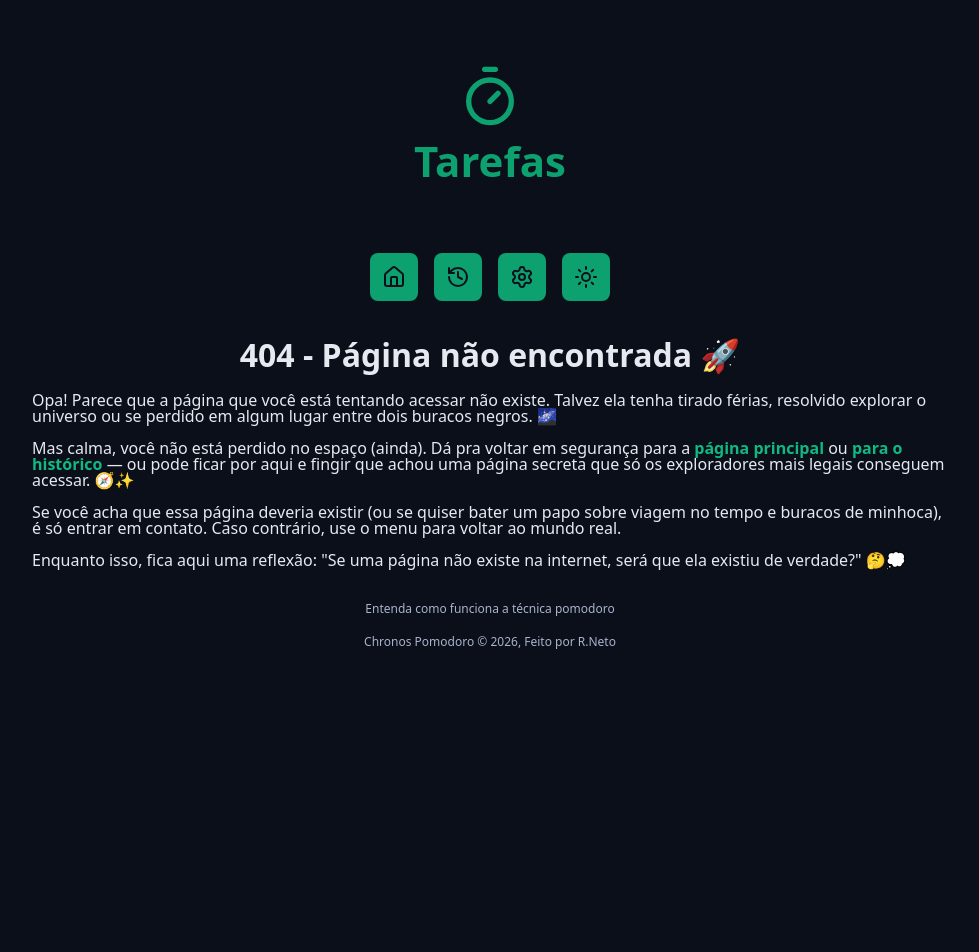
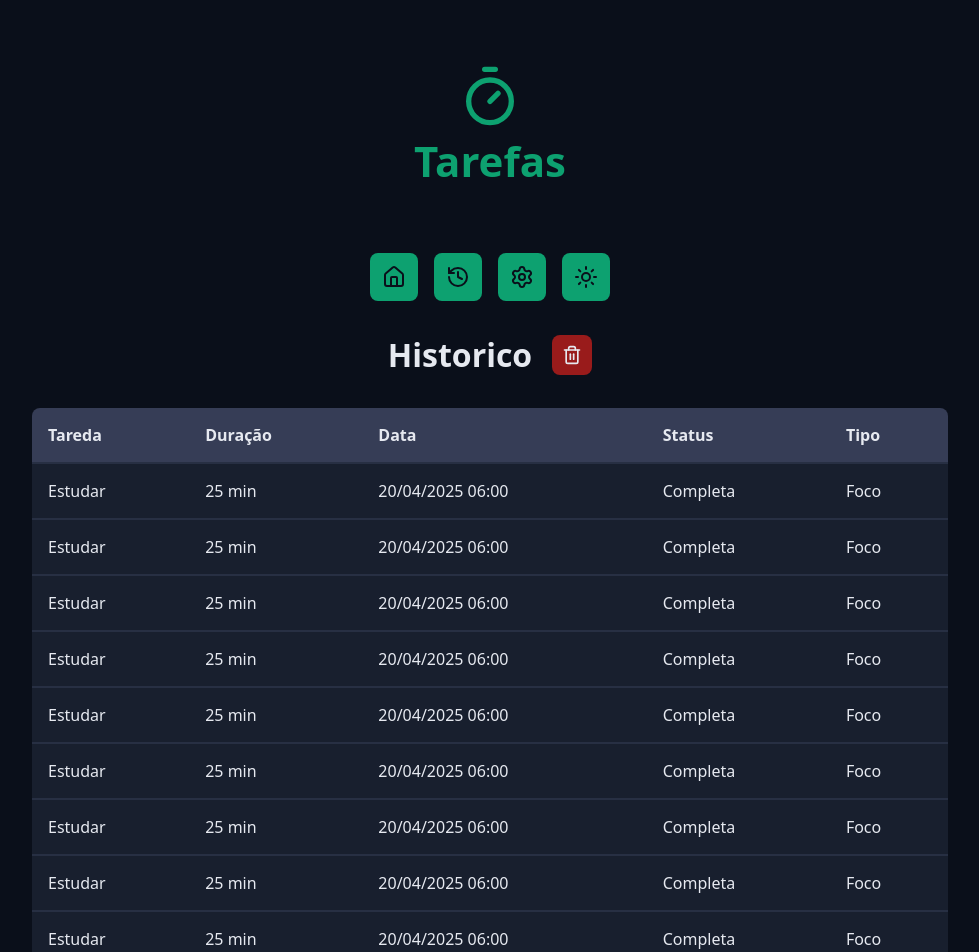
Before and after one commit to NetoResende/tarefas-pomodoro, a React (Vite) app: page /history in a window 1280 px wide. Shown: the top 952 px of the page, without its empty margins (150-1129 px from the left). Before the commit the page ends 800 px from the top, so only its background shows below. Built offline with nearby package versions, Linux system fonts and the light colour scheme.

Commit message:
Criando a estrutura e css da página History (Históric0)

```diff
--- a/src/components/MainForm/index.tsx
+++ b/src/components/MainForm/index.tsx
@@ -17,6 +17,7 @@ export function MainForm() {
 
   const nextCycle = getNextCycles(state.currentCycle);
   const NextCycleType = getNextCycleType(nextCycle);
+  const lastTaskName = "";
 
   // função para envia o formulário para dentro do estado!
   function handlerStateNewTask(event: React.SubmitEvent<HTMLFormElement>) {
@@ -45,7 +46,6 @@ export function MainForm() {
     showMessage.success("Tarefa iniciada!")
   }
 
-
   function handlerInterruptTask(){
     showMessage.dismiss()
     showMessage.error("Tarefa Interrompida!")
@@ -62,6 +62,7 @@ export function MainForm() {
           placeholder="Digite alguma coisa"
           ref={taskNameInput}
           disabled={!!state.activeTask}
+          defaultValue={lastTaskName}
         />
       </div>
 
--- a/src/contexts/TaskContext/TaskContextProvider.tsx
+++ b/src/contexts/TaskContext/TaskContextProvider.tsx
@@ -5,53 +5,73 @@ import { taskReducer } from "./taskReducer";
 import { TimerWorkerManager } from "../../workers/TimerWorkerManager";
 import { TaskActionTypes } from "./taskactions";
 import { LoadBeep } from "../../utils/loadBeep";
+import type { TaskStateModel } from "../../models/TaskStateModel";
 
 type TaskContextProviderProps = {
   children: React.ReactNode;
 };
 
-//  criando um componente provider, para prover o contexto
 export function TaskContextProvider({ children }: TaskContextProviderProps) {
-  const [state, dispatch] = useReducer(taskReducer, initialTaskState);
-  const playBeepRef = useRef<ReturnType<typeof LoadBeep> | null>(null)
+  const [state, dispatch] = useReducer(taskReducer, initialTaskState, () => {
+    const storageState = localStorage.getItem('state');
+    if (storageState === null) return initialTaskState;
+    const parsedStorageState = JSON.parse(storageState) as TaskStateModel;
+    return {
+      ...parsedStorageState,
+      activeTask: null,
+      secondsRemaining: 0,
+      formatedSecondsRemaining: "00:00"
+    };
+  });
 
-  const worker = TimerWorkerManager.getInstance();
+  const playBeepRef = useRef<ReturnType<typeof LoadBeep> | null>(null);
+  const workerRef = useRef(TimerWorkerManager.getInstance());
+  const wasActiveRef = useRef(Boolean(state.activeTask));
 
+  useEffect(() => {
+    const worker = workerRef.current;
     worker.onmessage((e) => {
       const countDownSeconds = e.data;
-
-        if(countDownSeconds <= 0){
-
-          if(playBeepRef.current){
+      if (countDownSeconds <= 0) {
+        if (playBeepRef.current) {
           playBeepRef.current();
           playBeepRef.current = null;
         }
-
-          dispatch({type: TaskActionTypes.COMPLETE_TASK})
-          worker.terminate()
-
+        dispatch({ type: TaskActionTypes.COMPLETE_TASK });
       } else {
         dispatch({
           type: TaskActionTypes.COUNT_DOWN,
-            payload: {secondsRemaining: countDownSeconds}
-          })
+          payload: { secondsRemaining: countDownSeconds }
+        });
       }
     });
+  }, []);
 
   useEffect(() => {
-      if(!state.activeTask){
-        worker.terminate()
+    const worker = workerRef.current;
+    localStorage.setItem('state', JSON.stringify(state));
+    document.title = `${state.formatedSecondsRemaining} - chornos pomodoro`;
+
+    const isActiveNow = Boolean(state.activeTask);
+
+    // só termina o worker quando a tarefa REALMENTE deixou de estar ativa
+    if (wasActiveRef.current && !isActiveNow) {
+      worker.terminate();
     }
-      worker.postMessage(state)
-    }, [worker, state]);
+    wasActiveRef.current = isActiveNow;
 
-    useEffect(()=>{
-      if(state.activeTask && playBeepRef.current === null){
-        playBeepRef.current =LoadBeep()
-      }else {
+    if (isActiveNow) {
+      worker.postMessage(state);
+    }
+  }, [state]);
+
+  useEffect(() => {
+    if (state.activeTask && playBeepRef.current === null) {
+      playBeepRef.current = LoadBeep();
+    } else {
       playBeepRef.current = null;
     }
-    },[state.activeTask])
+  }, [state.activeTask]);
 
   return (
     <TaskContext.Provider value={{ state, dispatch }}>
--- /dev/null
+++ b/src/pages/History/index.tsx
@@ -0,0 +1,56 @@
+import { MainTemplate } from "../../templates/MainTemplate";
+import { Container } from "../../components/Container";
+import { Heading } from "../../components/Heading";
+import { DefaultButton } from "../../components/DefaultButton";
+import { TrashIcon } from "lucide-react";
+
+import styls from "./styles.module.css";
+
+export function History() {
+  return (
+    <MainTemplate>
+      <Container>
+        <Heading>
+          <span>Historico</span>
+          <span className={styls.buttonContainer}>
+            <DefaultButton
+              icon={<TrashIcon />}
+              color="red"
+              aria-label="Apagar todo o Histórico"
+              title="Apagar Histórico"
+            />
+          </span>
+        </Heading>
+      </Container>
+
+      <Container>
+        <div className={styls.responsiveTable}>
+          <table>
+            <thead>
+              <tr>
+                <th>Tareda</th>
+                <th>Duração</th>
+                <th>Data</th>
+                <th>Status</th>
+                <th>Tipo</th>
+              </tr>
+            </thead>
+            <tbody>
+              {Array.from({ length: 20 }).map((_, index) => {
+                return (
+                  <tr key={index}>
+                    <td>Estudar</td>
+                    <td>25 min</td>
+                    <td>20/04/2025 06:00</td>
+                    <td>Completa</td>
+                    <td>Foco</td>
+                  </tr>
+                );
+              })}
+            </tbody>
+          </table>
+        </div>
+      </Container>
+    </MainTemplate>
+  );
+}
--- /dev/null
+++ b/src/pages/History/styles.module.css
@@ -0,0 +1,30 @@
+.buttonContainer button {
+    min-width: auto;
+    margin: 0;
+    padding: 1rem;
+
+    & svg{
+      width: 2rem;
+      height: 2rem;
+    }
+}
+
+.responsiveTable {
+    overflow-x: auto;
+    border-radius: 0.8rem;
+
+    & table {
+        width: 100%;
+        min-width: 64rem;
+        font-size: 1.6rem;
+        border-collapse: collapse;
+
+        & th { background: var(--gray-600); }
+        & td { background: var(--gray-800); }
+        & th, td {
+            border-bottom: 0.2rem solid var(--gray-700);
+            text-align: left;
+            padding: 1.6rem;
+        }
+    }
+}
--- a/src/routers/MainRouter/index.tsx
+++ b/src/routers/MainRouter/index.tsx
@@ -3,6 +3,7 @@ import { Home } from "../../pages/Home";
 import { AboutPomodoro } from "../../pages/AboutPomodoro";
 import { NotFound } from "../../pages/NotFound";
 import { useEffect } from "react";
+import { History } from "../../pages/History";
 
 function ScrollToTop(){
     const { pathname } = useLocation();
@@ -15,6 +16,7 @@ export function MainRouter() {
     <BrowserRouter>
       <Routes>
         <Route path="/" element={<Home />} />
+        <Route path="/history/" element={<History/>} />
         <Route path="/about-pomodoro/" element={<AboutPomodoro />} />
         <Route path="*" element={<NotFound />} />
       </Routes>
--- a/src/workers/TimerWorkerManager.ts
+++ b/src/workers/TimerWorkerManager.ts
@@ -1,16 +1,23 @@
 import type { TaskStateModel } from "../models/TaskStateModel";
 
 let instance: TimerWorkerManager | null = null;
+
 export class TimerWorkerManager {
     private worker: Worker;
+    private currentCallback: ((e: MessageEvent) => void) | null = null;
 
-
-    // Um construtor para criar os workers
     private constructor(){
-        this.worker = new Worker(new URL("./timerWorker.js", import.meta.url));
+        this.worker = this.createWorker();
     }
 
-    // função para gerenciar as instancias
+    private createWorker(): Worker {
+        const worker = new Worker(new URL("./timerWorker.js", import.meta.url));
+        if (this.currentCallback) {
+            worker.onmessage = this.currentCallback;
+        }
+        return worker;
+    }
+
     static getInstance(){
         if (!instance) {
             instance = new TimerWorkerManager();
@@ -19,14 +26,16 @@ export class TimerWorkerManager {
     }
 
     postMessage(message: TaskStateModel){
-        this.worker.postMessage(message,)
+        this.worker.postMessage(message);
     }
+
     onmessage(cb: (e: MessageEvent)=>void) {
+        this.currentCallback = cb;
         this.worker.onmessage = cb;
     }
 
     terminate(){
         this.worker.terminate();
-        instance = null;
+        this.worker = this.createWorker(); // recria já com o listener re-anexado
     }
 }
```
Lines whose indentation alone changed are shown as unchanged.
